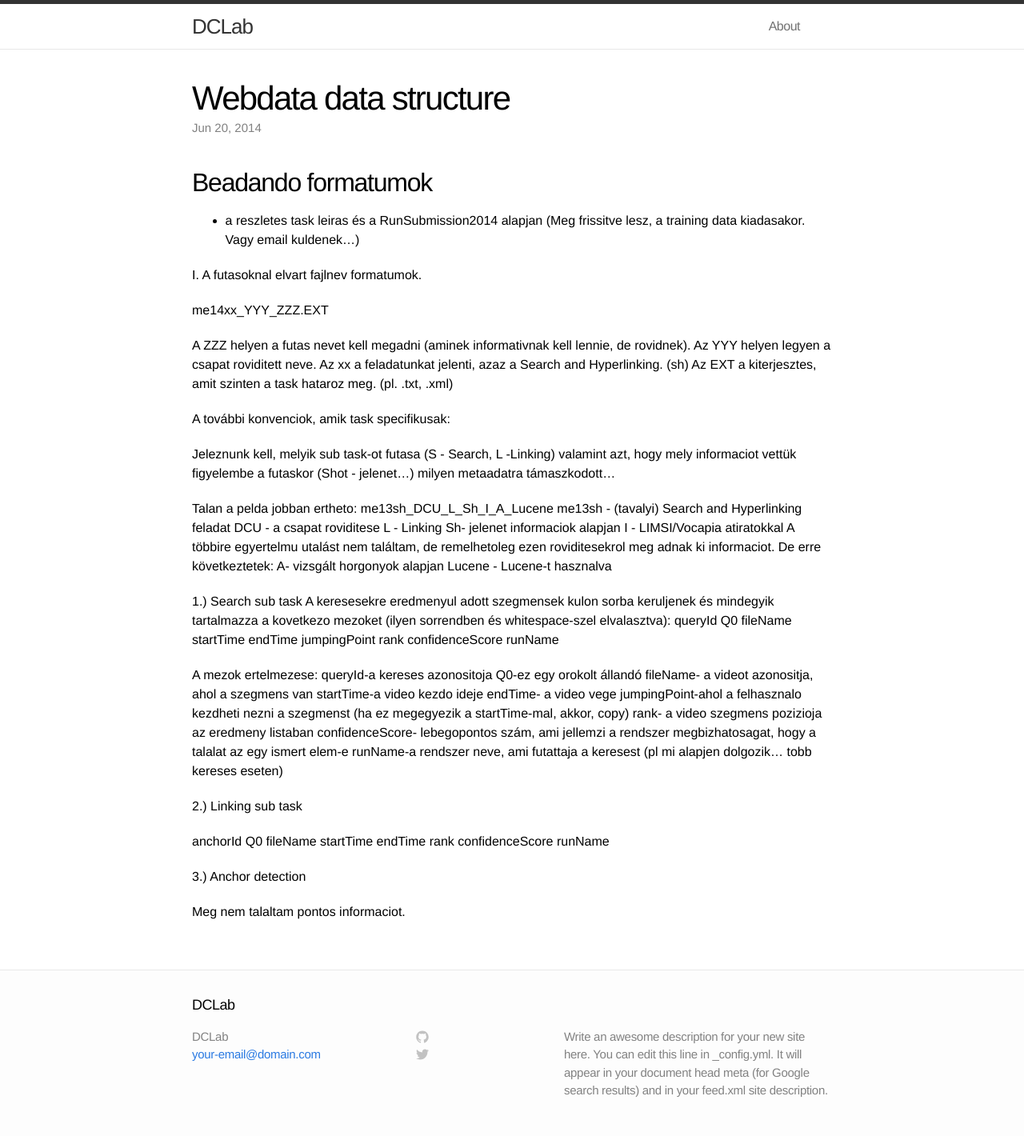
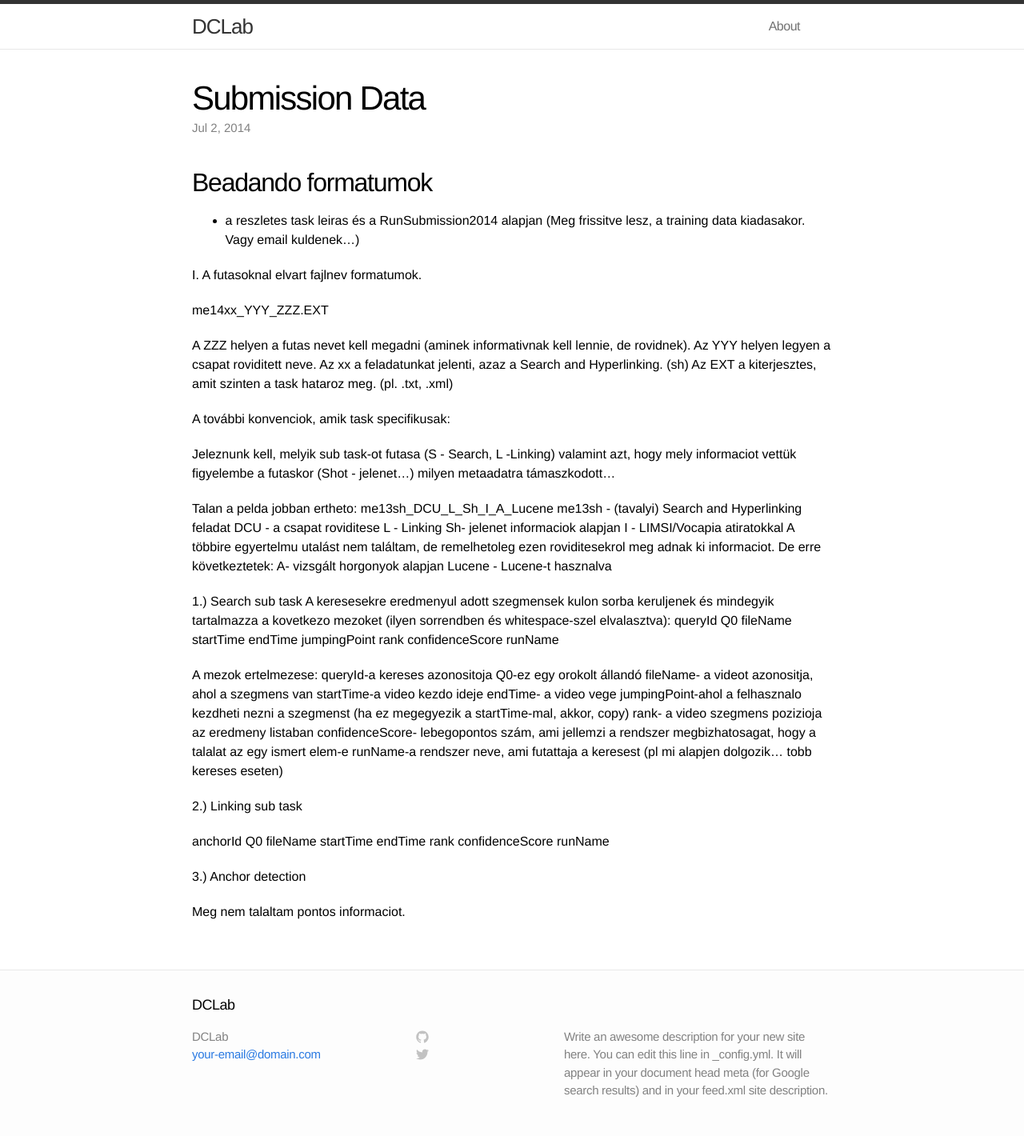
Before and after one commit to DCLab-MediaLab/DCLab-MediaLab.github.io, a Jekyll site: the page built from _posts/2014-07-02-submission-data-format.markdown, in a window 1280 px wide. Shown: the whole page at 80% size. Built offline with Jekyll 4.4.1, drawn with Linux system fonts in a browser that asks for light colours.

Commit message:
new title for the post

```diff
--- a/_posts/2014-07-02-submission-data-format.markdown
+++ b/_posts/2014-07-02-submission-data-format.markdown
@@ -1,7 +1,7 @@
 ---
 layout: post
-title:  "Webdata data structure"
-date:   2014-06-20 7:00
+title:  "Submission Data"
+date:   2014-07-02 7:00
 categories: data structure
 ---
 
```
